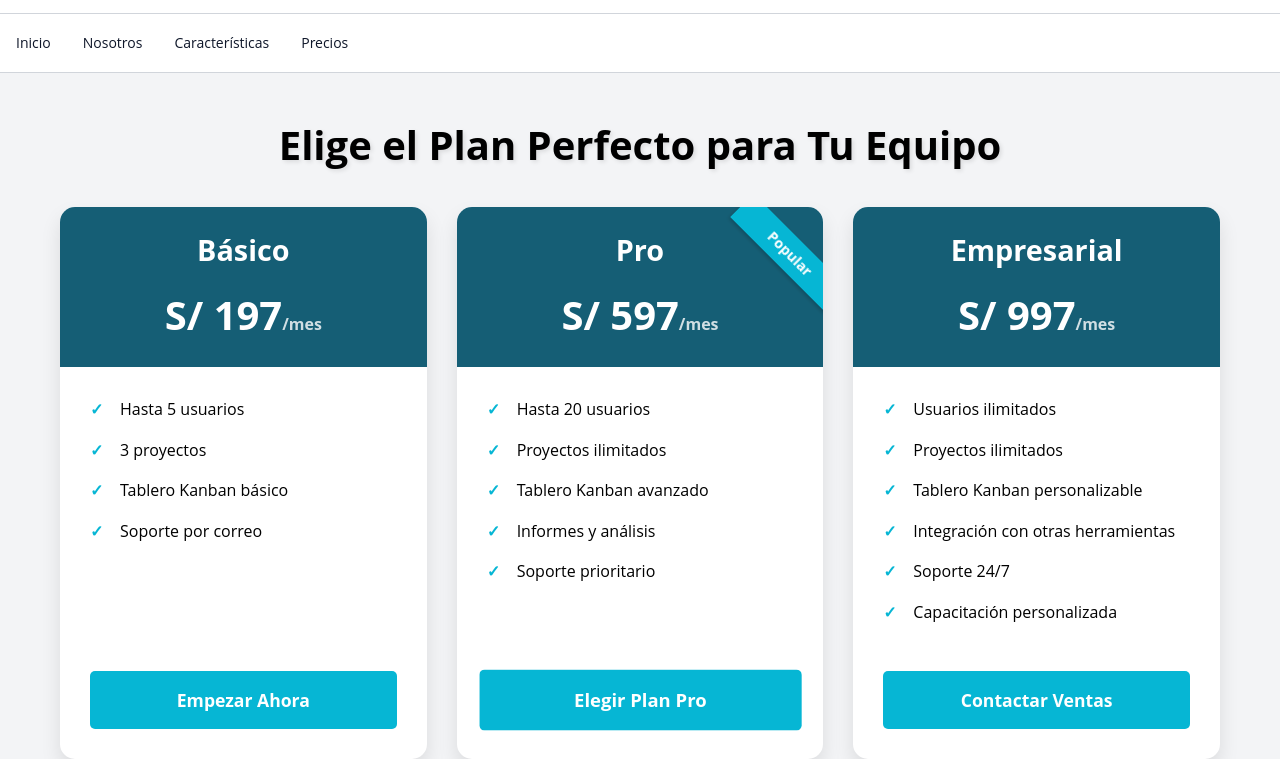
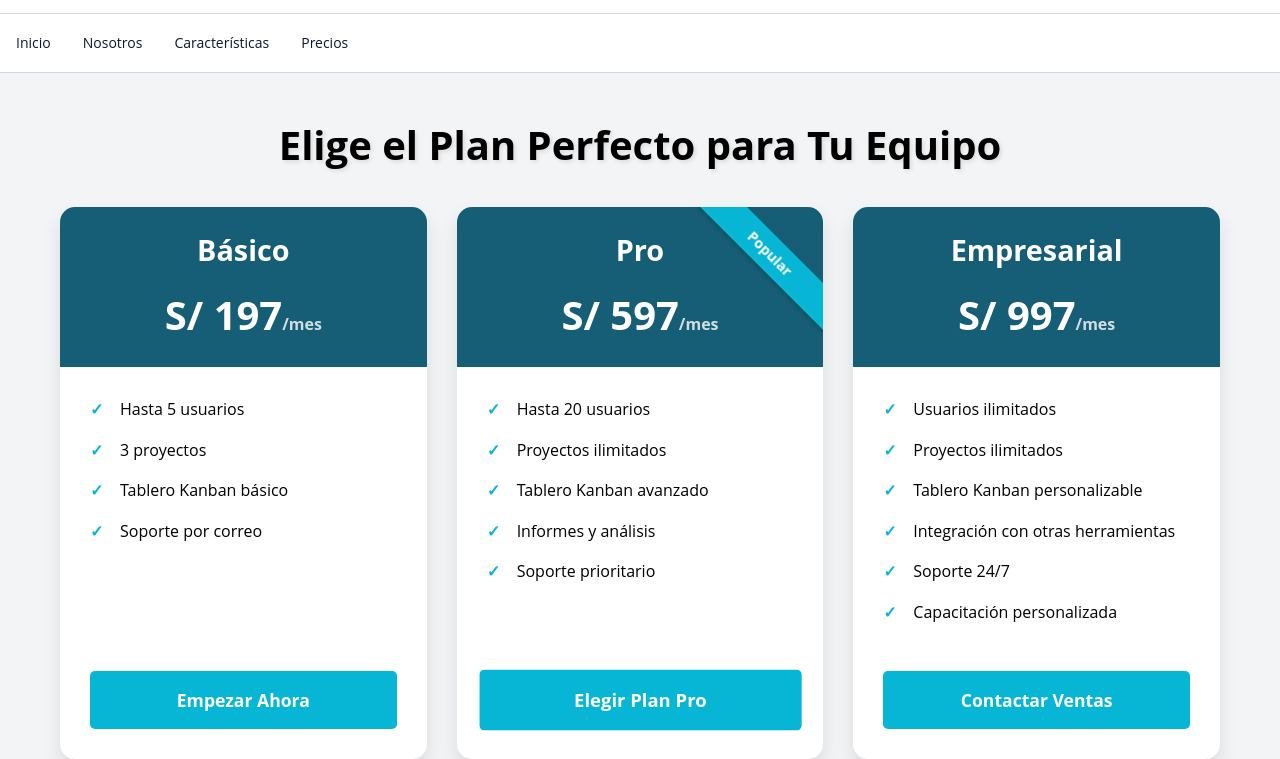
Before and after one commit to GDB-11/AEW-TF, a plain HTML site: page pages/pricing.html in a window 1280 px wide. Shown: the part 57-816 px from the top of the page. Drawn offline with Linux system fonts and the light colour scheme.

Commit message:
Pricing fix

```diff
--- a/styles/pricing.css
+++ b/styles/pricing.css
@@ -123,17 +123,17 @@ h1 {
 
 .popular {
     position: relative;
-    overflow: hidden;
+    /*overflow: hidden;*/
 }
 
 .popular::after {
     content: 'Popular';
     position: absolute;
     top: 30px;
-    right: -35px;
+    right: -45px;
     background-color: var(--accent-color);
     color: #ffffff;
-    padding: 5px 40px;
+    padding: 5px 70px;
     transform: rotate(45deg);
     font-size: 0.9rem;
     font-weight: bold;
```
